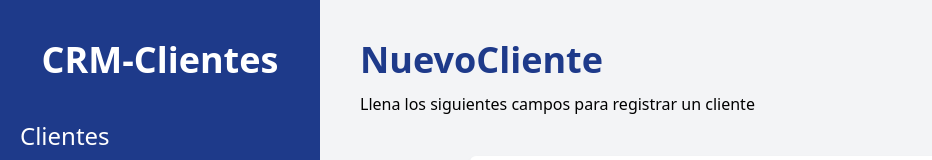
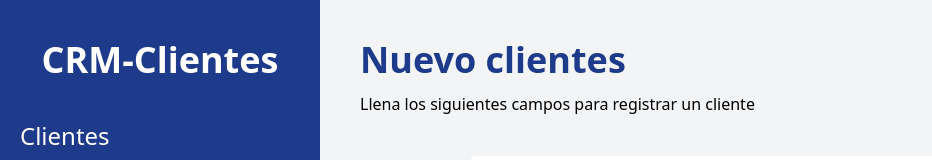
Before and after one commit to Nicolas0611/REACT-REDUX-CRUD, a React (Vite) app: page /clientes/nuevo in a window 1280 px wide. Shown: the top 160 px of the page, without its empty margins (0-932 px from the left). Built offline with nearby package versions, Linux system fonts and the light colour scheme.

Commit message:
Title spacing clients fixed CSS

```diff
--- a/src/pages/NuevoCliente.jsx
+++ b/src/pages/NuevoCliente.jsx
@@ -1,13 +1,15 @@
-import React from 'react'
-import Formulario from '../components/Formulario'
+import React from "react";
+import Formulario from "../components/Formulario";
 const NuevoCliente = () => {
-    return (
-        <div>
-            <h1 className='font-black text-4xl text-blue-900'> NuevoCliente</h1>
-            <p className="mt-3">Llena los siguientes campos para registrar un cliente</p>
-            <Formulario/>
-        </div>
-    )
-}
+  return (
+    <div>
+      <h1 className="font-black text-4xl text-blue-900"> Nuevo clientes</h1>
+      <p className="mt-3">
+        Llena los siguientes campos para registrar un cliente
+      </p>
+      <Formulario />
+    </div>
+  );
+};
 
-export default NuevoCliente
+export default NuevoCliente;
```
